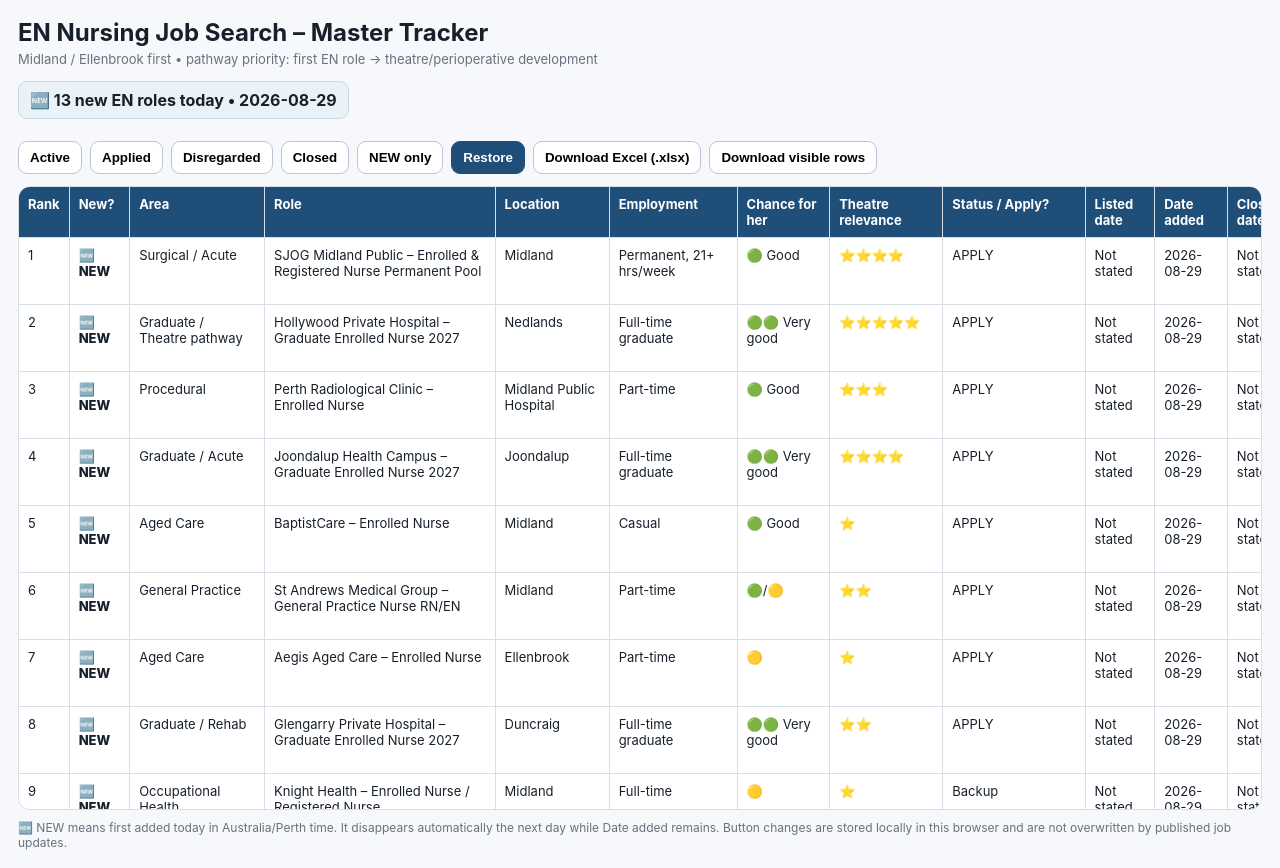
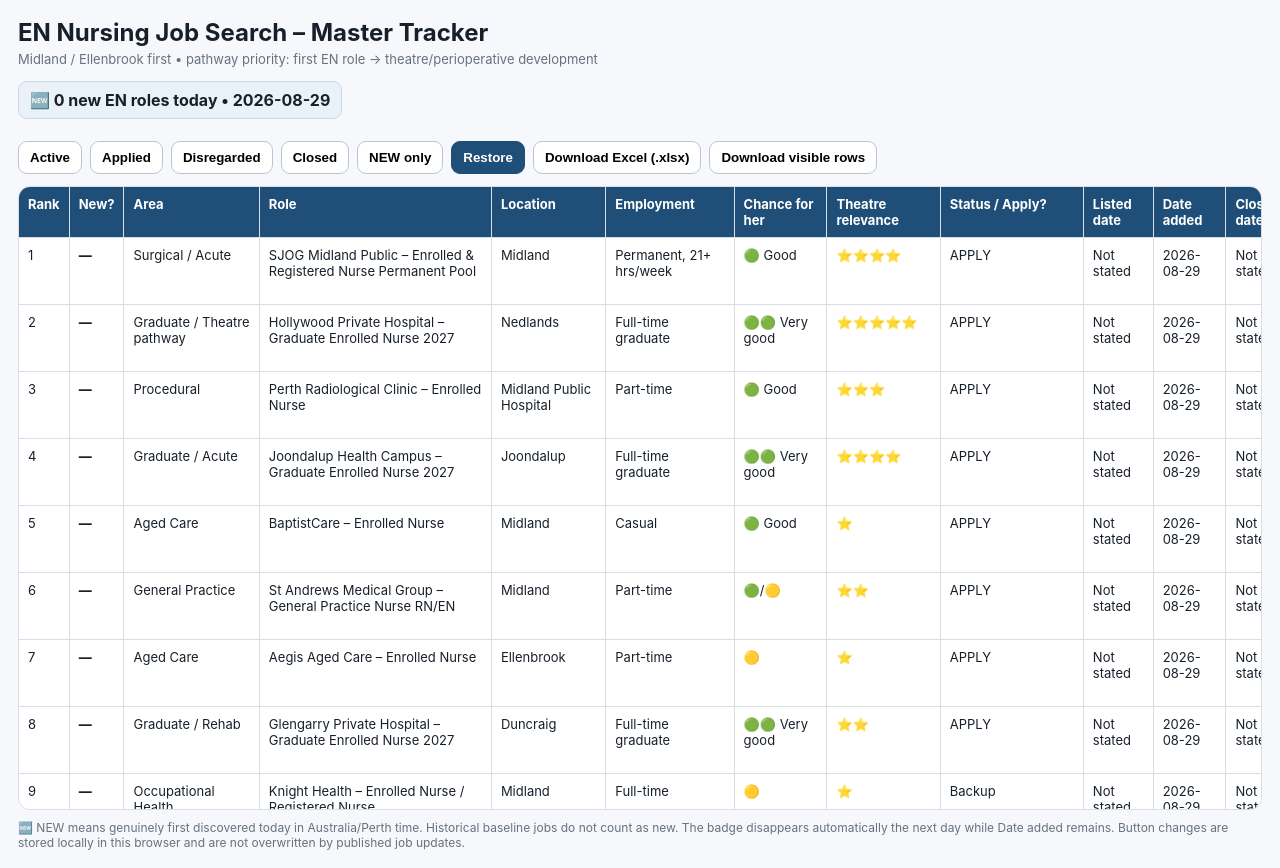
Before and after one commit to Llyric-sy/en-nursing-job-tracker, a plain HTML site: page index.html in a window 1280 px wide. Drawn offline with Linux system fonts and the light colour scheme.

Commit message:
Use discovery date for daily NEW count

```diff
--- a/index.html
+++ b/index.html
@@ -27,7 +27,7 @@
 <div class="tablewrap"><table><thead><tr>
 <th>Rank</th><th>New?</th><th>Area</th><th>Role</th><th>Location</th><th>Employment</th><th>Chance for her</th><th>Theatre relevance</th><th>Status / Apply?</th><th>Listed date</th><th>Date added</th><th>Closing date</th><th>Pay (hourly / annual)</th><th>Type</th><th>Source</th><th>Update status</th>
 </tr></thead><tbody id="body"></tbody></table></div>
-<div class="footer">🆕 NEW means first added today in Australia/Perth time. It disappears automatically the next day while Date added remains. Button changes are stored locally in this browser and are not overwritten by published job updates.</div>
+<div class="footer">🆕 NEW means genuinely first discovered today in Australia/Perth time. Historical baseline jobs do not count as new. The badge disappears automatically the next day while Date added remains. Button changes are stored locally in this browser and are not overwritten by published job updates.</div>
 </div>
 <script>
 let remote=[],filter='all';
@@ -36,7 +36,7 @@
 const perthToday=()=>new Intl.DateTimeFormat('en-CA',{timeZone:'Australia/Perth',year:'numeric',month:'2-digit',day:'2-digit'}).format(new Date());
 const statusOf=j=>saved[j.id]??j.status??'APPLY';
 const applied=s=>s.includes('Applied'),disregarded=s=>s.includes('Disregarded'),closed=s=>s.includes('Closed');
-const isnew=j=>j.date_added===perthToday();
+const isnew=j=>j.new_date===perthToday();
 function visible(j){const s=statusOf(j);if(filter==='all')return true;if(filter==='active')return !applied(s)&&!disregarded(s)&&!closed(s);if(filter==='applied')return applied(s);if(filter==='disregarded')return disregarded(s);if(filter==='closed')return closed(s);if(filter==='new')return isnew(j);return true}
 function setStatus(id,s){saved[id]=s;localStorage.setItem('enStatuses',JSON.stringify(saved));render()}
 function render(){
```
